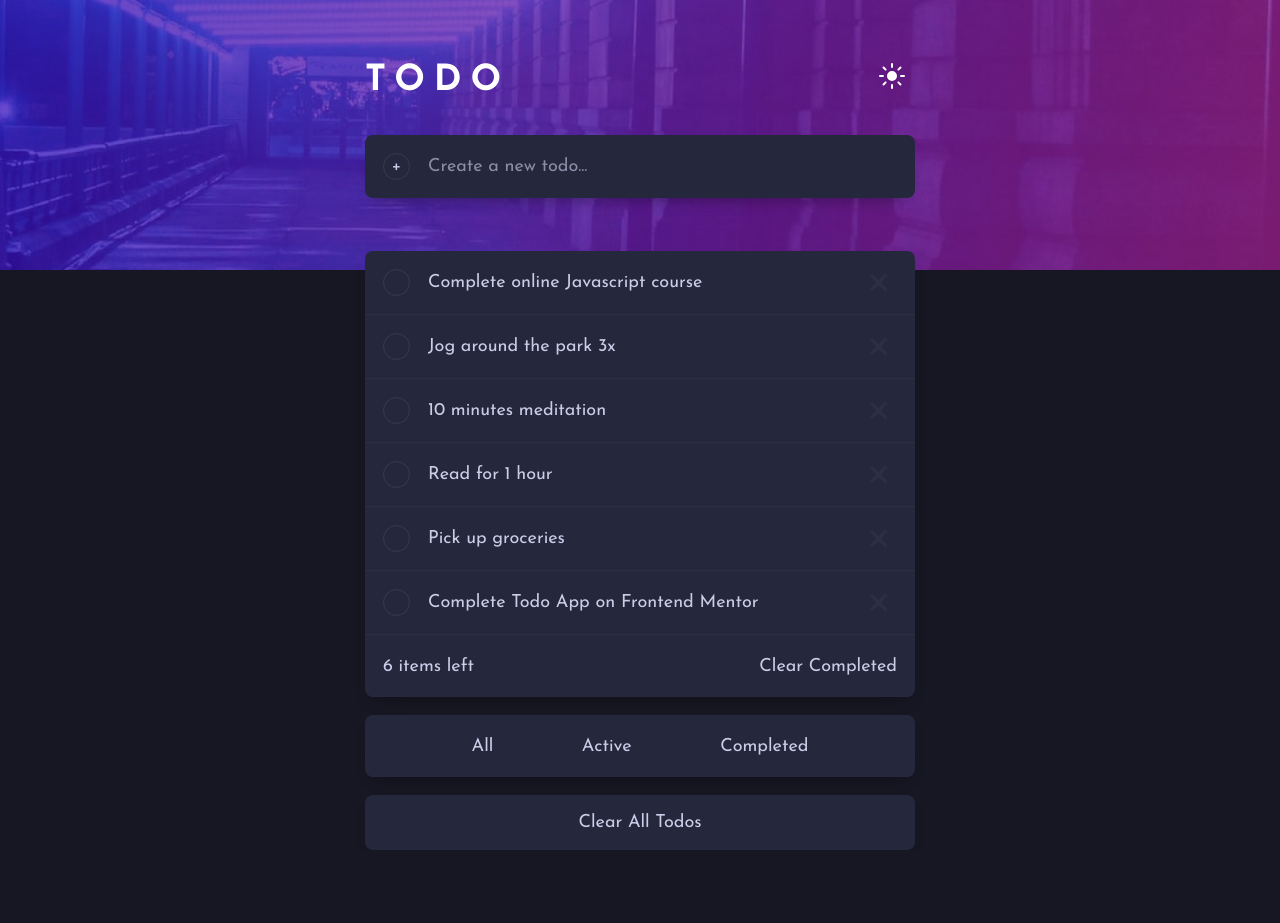
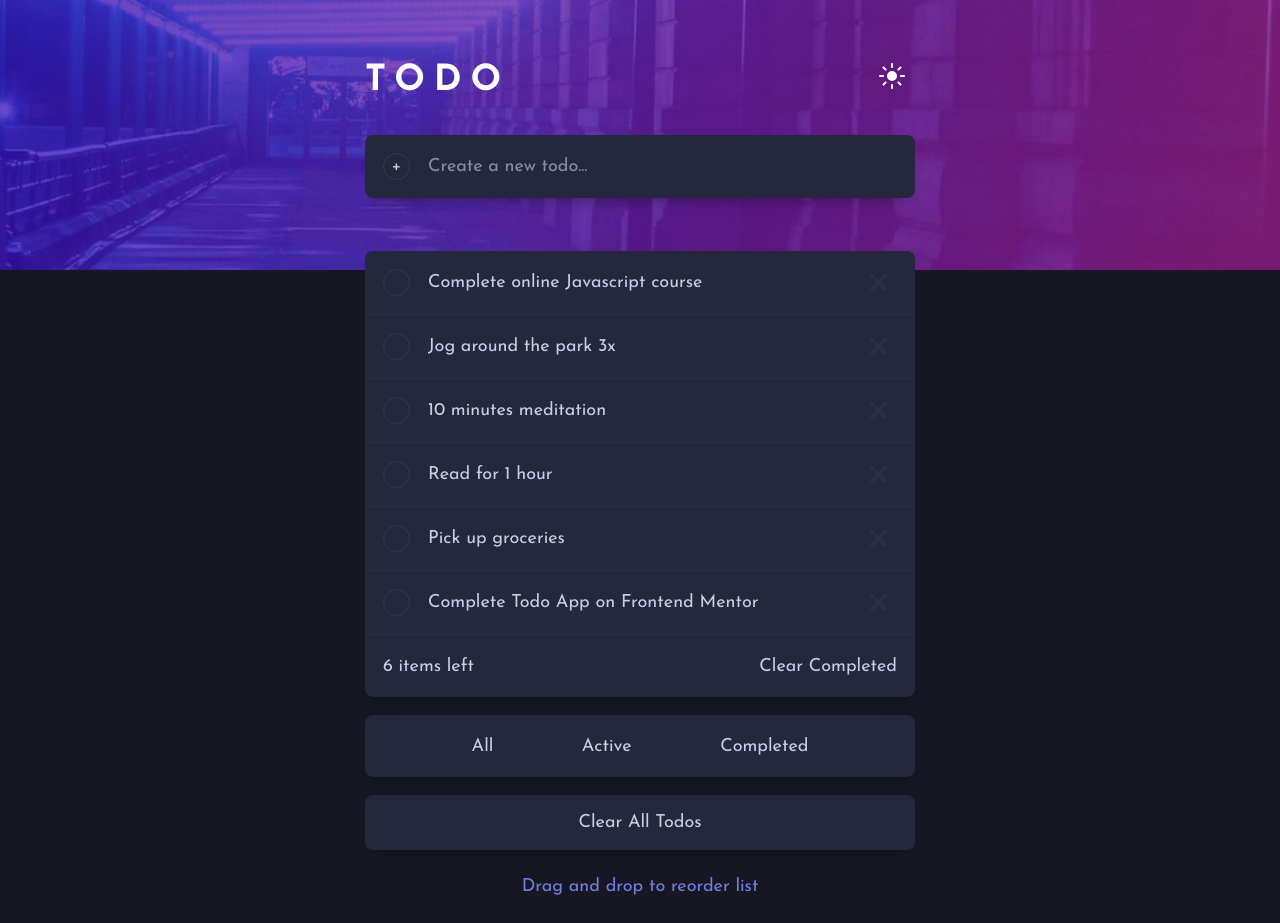
Before and after one commit to kebin20/todo-app-react, a React (Vite) app: page / in a window 1280 px wide. Before the commit the page ends 850 px from the top, so only its background shows below. Built offline with nearby package versions, Linux system fonts and the light colour scheme.

Commit message:
style: added text to show items can be dragged and dropped

```diff
--- a/src/App.css
+++ b/src/App.css
@@ -56,6 +56,12 @@ main {
   box-shadow: 0px 9px 17px -10px rgba(0, 0, 0, 0.45);
 }
 
+.bottom-text {
+  color: hsl(235, 64%, 67%);
+  text-align: center;
+  padding: 1.5em;
+}
+
 @media only screen and (max-width: 375px) {
   main {
     top: 32%;
--- a/src/App.tsx
+++ b/src/App.tsx
@@ -247,6 +247,7 @@ function App() {
           />
           <ClearAllButton onClearAllTodos={clearAllTodos} />
         </div>
+        <p className={`bottom-text `}>Drag and drop to reorder list</p>
       </main>
     </>
   );
```
